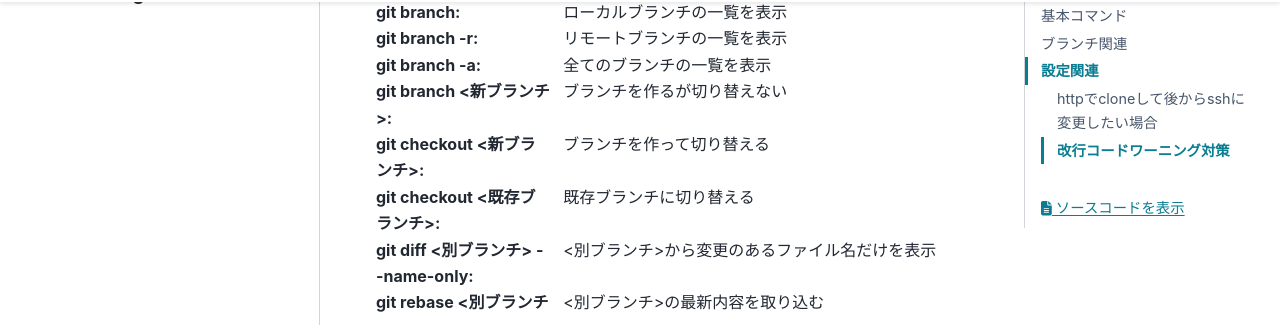
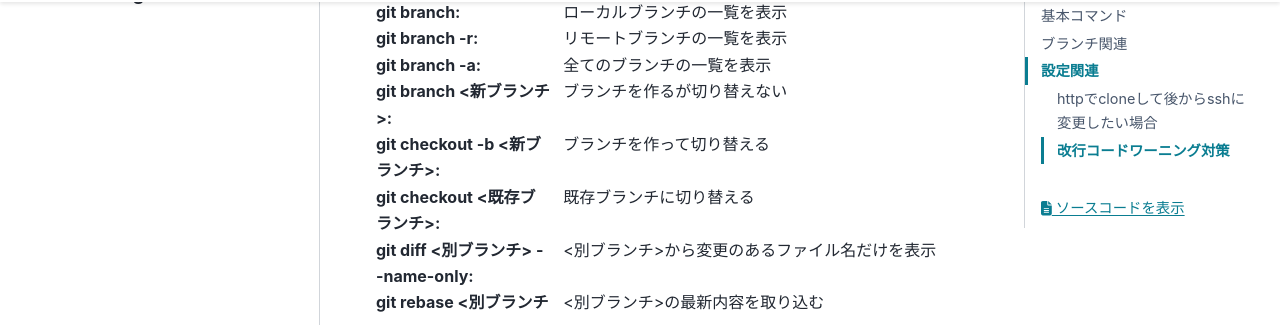
Before and after one commit to mtakagishi/note, a Sphinx documentation site: the page built from docs/git/index.rst, in a window 1280 px wide and 900 px high, scrolled down 502 px. Shown: the part 126-451 px from the top of the window. Built offline with Sphinx 7.4.7 and the PyData theme 0.15.4, drawn with Linux system fonts in a browser that asks for light colours.

Commit message:
gitコマンドの誤り修正

```diff
--- a/docs/git/index.rst
+++ b/docs/git/index.rst
@@ -18,7 +18,7 @@ Last Updated on 2021-04-17
 :git branch -r: リモートブランチの一覧を表示
 :git branch -a: 全てのブランチの一覧を表示
 :git branch <新ブランチ>: ブランチを作るが切り替えない
-:git checkout <新ブランチ>: ブランチを作って切り替える
+:git checkout -b <新ブランチ>: ブランチを作って切り替える
 :git checkout <既存ブランチ>: 既存ブランチに切り替える
 :git diff <別ブランチ> --name-only: <別ブランチ>から変更のあるファイル名だけを表示
 :git rebase <別ブランチ>: <別ブランチ>の最新内容を取り込む
```
Also changed, not shown: 1 other file.
